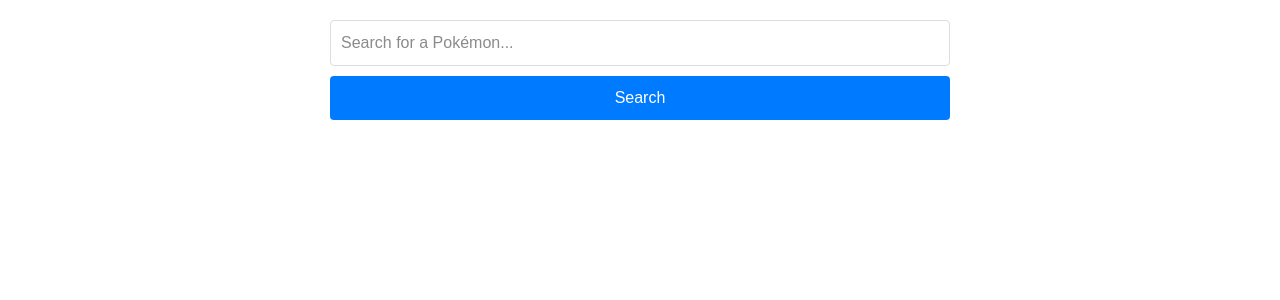
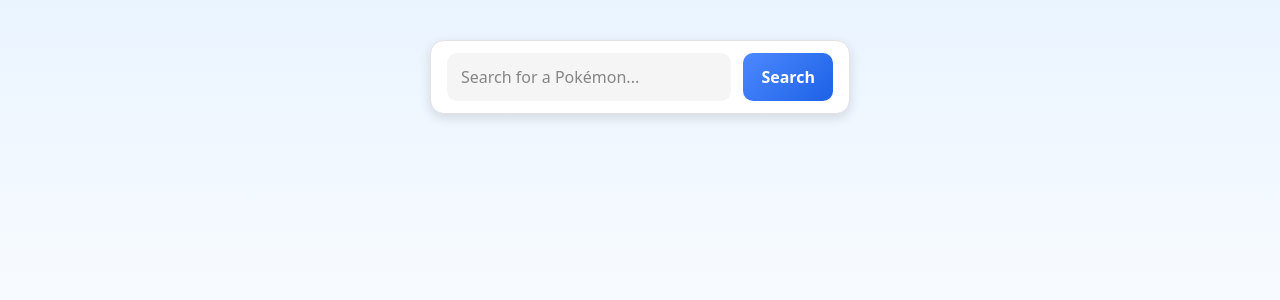
Before and after one commit to rickysoliman/poke-api-explorer-dashboard, a Next.js app: page / in a window 1280 px wide. Shown: the top 300 px of the page. Built offline with nearby package versions, Linux system fonts and the light colour scheme.

Commit message:
styling improvements

```diff
--- a/app/components/card.module.css
+++ b/app/components/card.module.css
@@ -2,31 +2,61 @@
   display: flex;
   flex-direction: column;
   align-items: center;
-  border: 1px solid #ddd;
-  border-radius: 8px;
-  padding: 20px;
-  text-align: center;
-  background-color: #f9f9f9;
-  box-shadow: 0 4px 6px rgba(0, 0, 0, 0.1);
-  width: 300px;
-  margin-top: 20px;
+  width: 340px;
+  padding: 24px;
+  border-radius: 16px;
+  background: linear-gradient(180deg, #ffffff 0%, #f3f3f3 100%);
+  box-shadow: 0 6px 14px rgba(0, 0, 0, 0.12);
+  border: 1px solid #e5e5e5;
+  margin-top: 24px;
+  gap: 12px;
 }
 
 .name {
-  font-size: 24px;
-  font-weight: bold;
+  font-size: 26px;
+  font-weight: 700;
   text-transform: capitalize;
-  margin-bottom: 10px;
+  letter-spacing: 0.5px;
 }
 
 .image {
-  width: 150px;
-  height: 150px;
+  width: 180px;
+  height: 180px;
   object-fit: contain;
-  margin-bottom: 10px;
+  filter: drop-shadow(0px 4px 8px rgba(0, 0, 0, 0.25));
 }
 
 .info {
   font-size: 16px;
+  color: #444;
+  margin: 2px 0;
+}
+
+.section {
+  width: 100%;
+  margin-top: 12px;
+  padding-top: 10px;
+  border-top: 1px solid #e2e2e2;
+}
+
+.subheading {
+  font-size: 18px;
+  text-align: left;
+  text-transform: capitalize;
+  margin-bottom: 6px;
+  font-weight: 600;
+  color: #333;
+}
+
+.list {
+  list-style: none;
+  padding: 0;
+  margin: 0;
+}
+
+.list li {
+  font-size: 15px;
+  padding: 4px 0;
   color: #555;
+  text-transform: capitalize;
 }
--- a/app/components/card.tsx
+++ b/app/components/card.tsx
@@ -18,18 +18,61 @@
 }
 
 export default function Card({ pokemonData }: CardProps) {
+  const artwork =
+    pokemonData.sprites.other["official-artwork"].front_default ||
+    pokemonData.sprites.front_default ||
+    "";
+
+  const types = pokemonData.types.map((t) => t.type.name).join(", ");
+  const abilities = pokemonData.abilities
+    .map((a) => (a.is_hidden ? `${a.ability.name} (hidden)` : a.ability.name))
+    .join(", ");
+
+  const stats = pokemonData.stats.map((s) => ({
+    name: s.stat.name,
+    value: s.base_stat,
+  }));
+
+  const moves = pokemonData.moves.slice(0, 5).map((m) => m.move.name);
+
   return (
     <div className={styles.card}>
       <h2 className={styles.name}>{pokemonData.name}</h2>
-      <img
-        className={styles.image}
-        src={pokemonData.sprites.front_default || ""}
-        alt={pokemonData.name}
-      />
+
+      <img className={styles.image} src={artwork} alt={pokemonData.name} />
+
+      <p className={styles.info}>ID: {pokemonData.id}</p>
+      <p className={styles.info}>Types: {types}</p>
+      <p className={styles.info}>
+        Base Experience: {pokemonData.base_experience}
+      </p>
+
       <p className={styles.info}>
         Height: {dmToFeetInches(pokemonData.height)}
       </p>
       <p className={styles.info}>Weight: {hgToLbs(pokemonData.weight)}</p>
+
+      <p className={styles.info}>Abilities: {abilities}</p>
+
+      <div className={styles.section}>
+        <h3 className={styles.subheading}>Stats</h3>
+        <ul className={styles.list}>
+          {stats.map((s) => (
+            <li key={s.name}>
+              {s.name}: {s.value}
+            </li>
+          ))}
+        </ul>
+      </div>
+
+      <div className={styles.section}>
+        <h3 className={styles.subheading}>Moves</h3>
+        <ul className={styles.list}>
+          {moves.map((m) => (
+            <li key={m}>{m}</li>
+          ))}
+        </ul>
+      </div>
     </div>
   );
 }
--- a/app/components/search-bar.module.css
+++ b/app/components/search-bar.module.css
@@ -1,32 +1,64 @@
 .searchBar {
   display: flex;
-  flex-direction: column;
+  flex-direction: row;
   align-items: center;
-  gap: 10px;
-  margin-bottom: 20px;
-  width: 50%;
+  gap: 12px;
+  width: 100%;
+  max-width: 420px;
+  background: #ffffff;
+  padding: 12px 16px;
+  border-radius: 14px;
+  box-shadow: 0 4px 12px rgba(0, 0, 0, 0.12);
+  border: 1px solid #e4e4e4;
+  animation: fadeIn 0.4s ease;
 }
 
 .input {
-  padding: 10px;
+  flex: 1;
+  padding: 12px 14px;
   font-size: 16px;
-  border: 1px solid #ddd;
-  border-radius: 4px;
-  width: 100%;
+  border: none;
+  border-radius: 10px;
+  background: #f5f5f5;
+  outline: none;
+  transition: background 0.25s ease, box-shadow 0.25s ease;
+}
+
+.input:focus {
+  background: #ffffff;
+  box-shadow: 0 0 0 2px #67a3ff;
 }
 
 .button {
-  padding: 10px 20px;
+  padding: 12px 18px;
   font-size: 16px;
+  font-weight: 600;
   color: white;
-  background-color: #007bff;
+  background: linear-gradient(135deg, #4d88ff, #1c62e5);
   border: none;
-  border-radius: 4px;
+  border-radius: 10px;
   cursor: pointer;
-  transition: background-color 0.3s ease;
-  width: 100%;
+  transition: transform 0.1s ease, box-shadow 0.25s ease;
+  white-space: nowrap;
 }
 
 .button:hover {
-  background-color: #0056b3;
+  transform: translateY(-2px);
+  box-shadow: 0 4px 10px rgba(0, 0, 0, 0.18);
 }
+
+.button:active {
+  transform: translateY(0px);
+  box-shadow: none;
+}
+
+@keyframes fadeIn {
+  from {
+    opacity: 0;
+    transform: translateY(-6px);
+  }
+  to {
+    opacity: 1;
+    transform: translateY(0);
+  }
+}
--- a/app/page.module.css
+++ b/app/page.module.css
@@ -1,13 +1,33 @@
 .container {
+  min-height: 100vh;
+  width: 100%;
   display: flex;
   flex-direction: column;
   align-items: center;
-  padding: 20px;
-  font-family: Arial, sans-serif;
+  padding: 40px 20px;
+  background: linear-gradient(180deg, #eaf4ff 0%, #ffffff 60%);
+  gap: 20px;
+  font-family: system-ui, -apple-system, sans-serif;
 }
 
 .errorMessage {
-  color: red;
-  margin-top: 10px;
+  background: #ffdddd;
+  border: 1px solid #ffb4b4;
+  padding: 12px 18px;
+  border-radius: 8px;
+  color: #a70000;
   font-size: 16px;
+  font-weight: 500;
+  animation: fadeIn 0.3s ease-in-out;
 }
+
+@keyframes fadeIn {
+  from {
+    opacity: 0;
+    transform: translateY(-6px);
+  }
+  to {
+    opacity: 1;
+    transform: translateY(0);
+  }
+}
```
